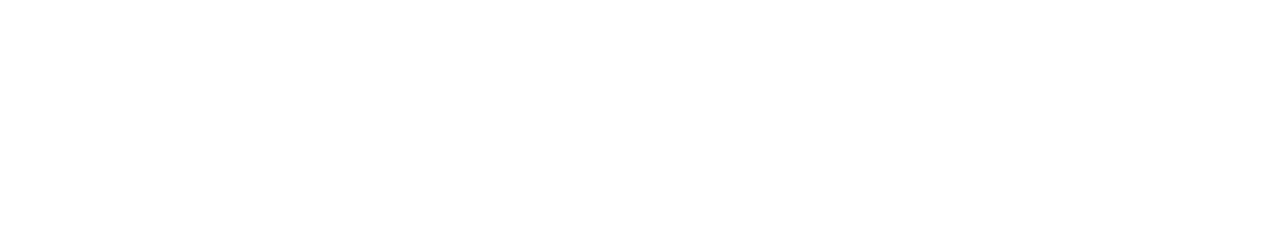
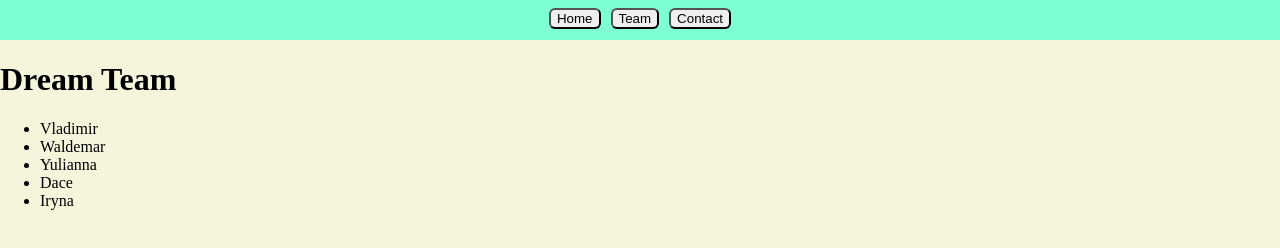
Before and after one commit to Cryweb2025/example_02, a plain HTML site: page index.html in a window 1280 px wide. Drawn offline with Linux system fonts and the light colour scheme.

Commit message:
fix style.css and index.html

```diff
--- a/css/style.css
+++ b/css/style.css
@@ -1,3 +1,43 @@
-.test {
-  background-color: black;
+* {
+  box-sizing: border-box;
 }
+
+body {
+  padding: 0;
+  margin: 0;
+  background-color: beige;
+}
+
+header {
+  width: 100%;
+  height: 40px;
+  background-color: aquamarine;
+}
+
+nav {
+  display: flex;
+  justify-content: center;
+  align-items: center;
+  gap: 10px;
+  padding-top: 8px;
+}
+
+nav > button {
+  border-radius: 6px;
+}
+
+nav > button:hover {
+  background-color: cadetblue;
+}
+
+nav > button a {
+  text-decoration: none;
+  color: black;
+}
+
+nav > button a:hover {
+  color: white;
+}
+
+main {
+}
--- a/index.html
+++ b/index.html
@@ -3,7 +3,28 @@
   <head>
     <meta charset="UTF-8" />
     <meta name="viewport" content="width=device-width, initial-scale=1.0" />
-    <title>Document</title>
+    <link rel="stylesheet" href="../css/style.css" />
+    <script src="../js/index.js" defer></script>
+    <title>Team work</title>
   </head>
-  <body></body>
+  <body>
+    <header>
+      <nav>
+        <button><a href="#">Home</a></button>
+        <button><a href="#">Team</a></button>
+        <button><a href="#">Contact</a></button>
+      </nav>
+    </header>
+    <main>
+      <h1>Dream Team</h1>
+      <ul>
+        <li>Vladimir</li>
+        <li>Waldemar</li>
+        <li>Yulianna</li>
+        <li>Dace</li>
+        <li>Iryna</li>
+      </ul>
+    </main>
+    <footer></footer>
+  </body>
 </html>
```
